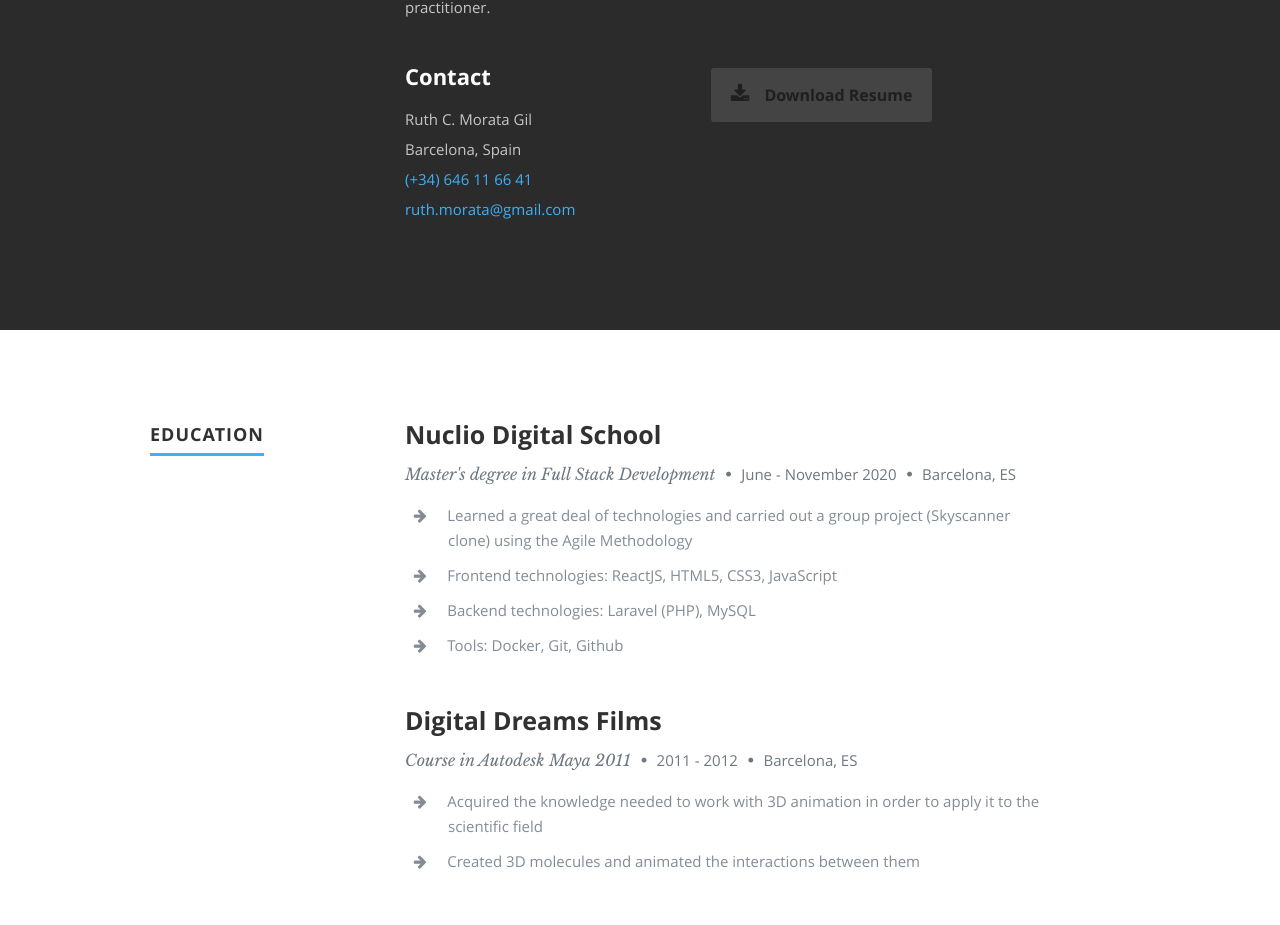
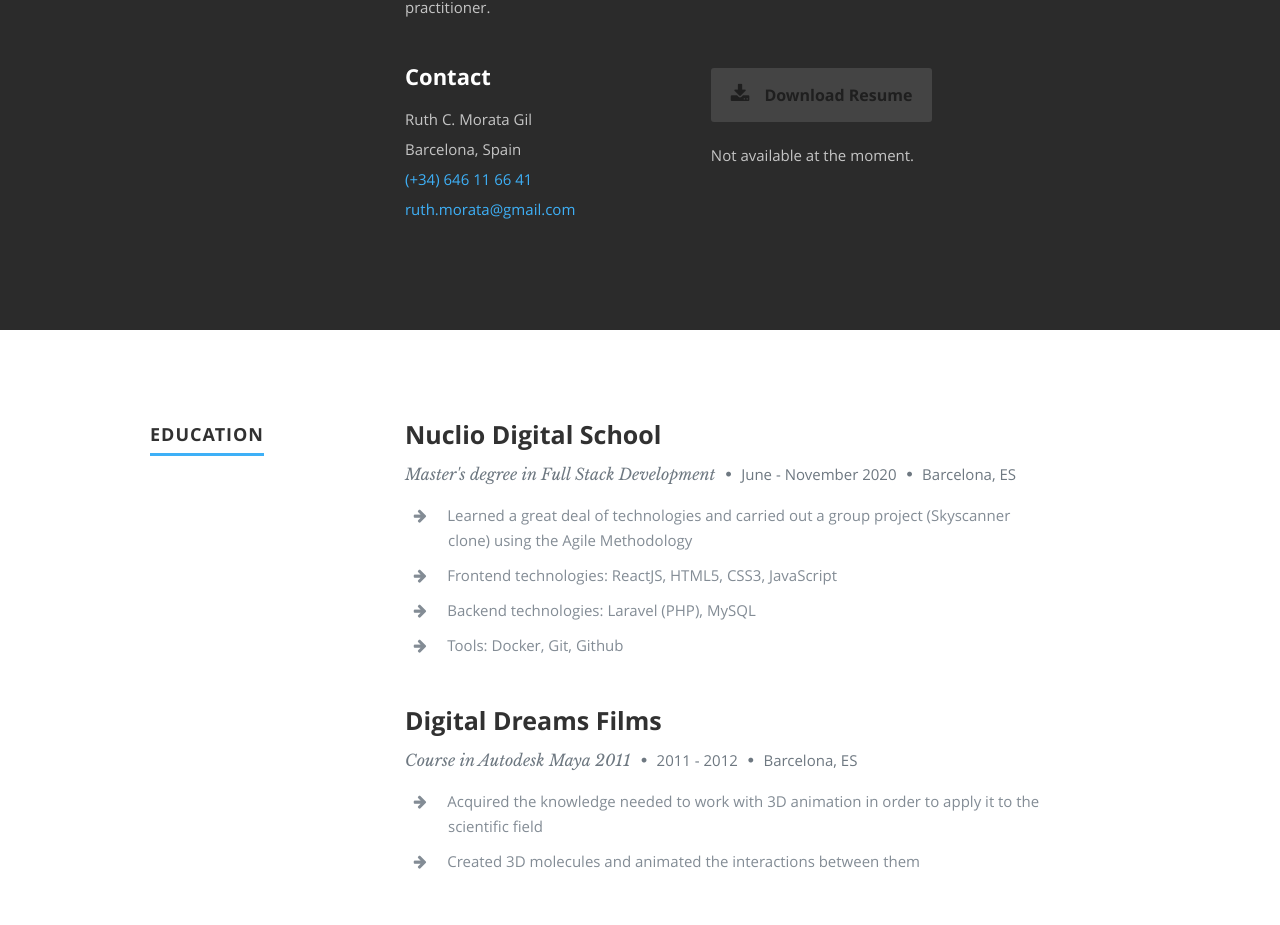
Before and after one commit to ruthcmoratagil/React-Portfolio, a React (Create React App) app: page / in a window 1280 px wide. Shown: the part 1138-2063 px from the top of the page. Built offline with nearby package versions, Linux system fonts and the light colour scheme.

Commit message:
fix(about.js): deactivate Resume button and add explanation below

```diff
--- a/src/Components/About.js
+++ b/src/Components/About.js
@@ -53,7 +53,7 @@ class About extends Component {
                             <div className="columns download">
                                 <p>
                                     <a
-                                        href={resumeDownload}
+                                        // href={resumeDownload}
                                         className="button"
                                         target="_blank"
                                         rel="noopener noreferrer"
@@ -61,6 +61,7 @@ class About extends Component {
                                         <i className="fa fa-download"></i>
                                         Download Resume
                                     </a>
+                                    <p>Not available at the moment.</p>
                                 </p>
                             </div>
                         </div>
```
